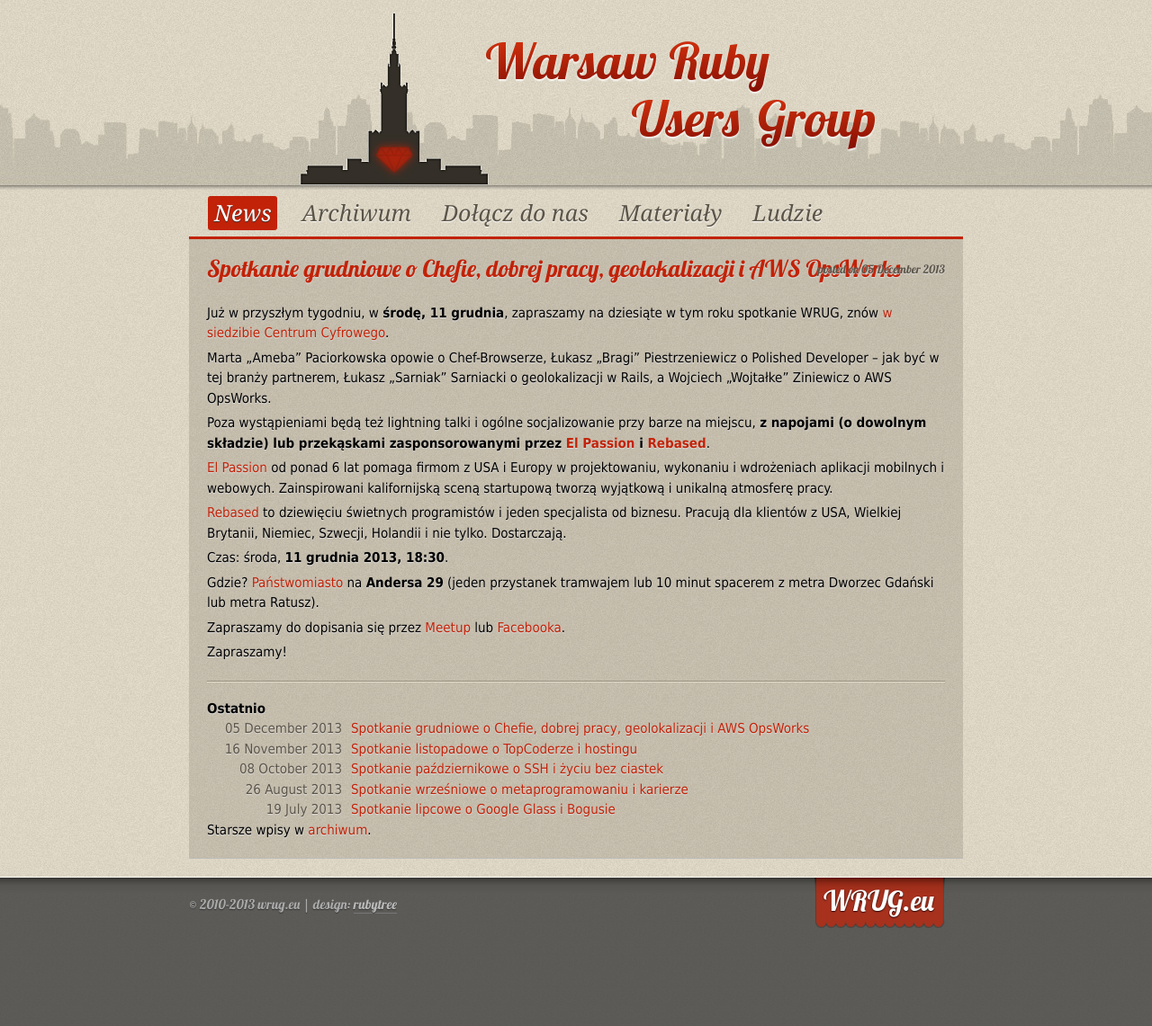
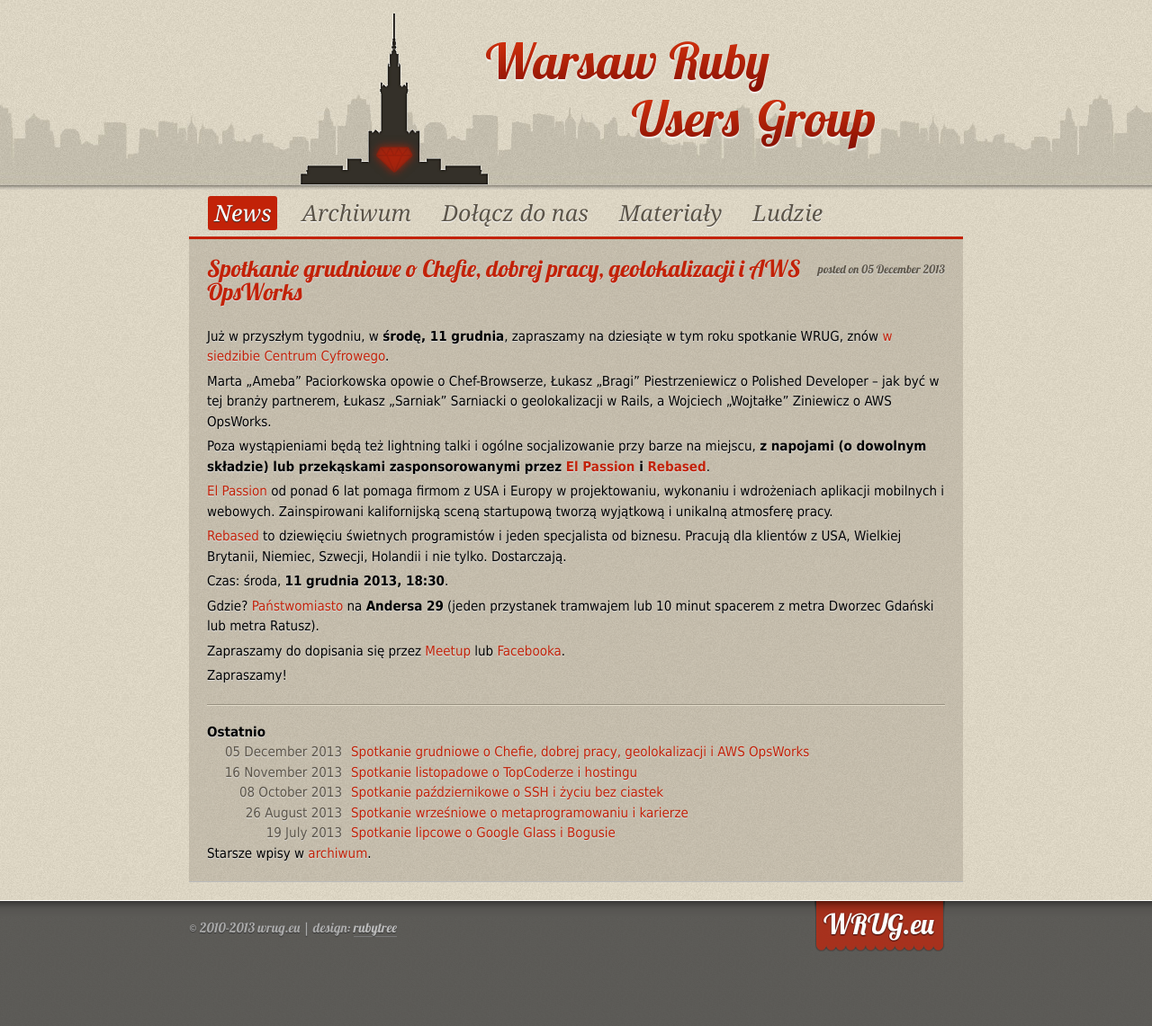
Before and after one commit to wrug/wrug.eu, a Jekyll site: the page built from index.html, in a window 1280 px wide. Shown: the whole page at 90% size. Built offline with Jekyll 4.4.1, drawn with Linux system fonts in a browser that asks for light colours; before the commit the page ends 1115 px from its top, so only the background shows below that.

Commit message:
Fixes #7

```diff
--- a/stylesheets/master.css
+++ b/stylesheets/master.css
@@ -175,6 +175,7 @@
     -webkit-text-shadow: 0 1px 1px #ddd;
     position: relative;
     padding-bottom: 20px;
+    padding-right: 150px;
   }
 
     article h1 span {
```
